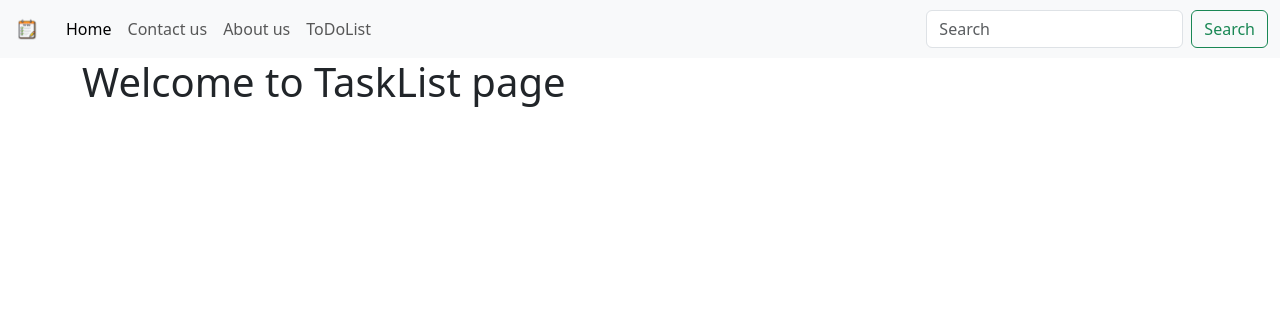
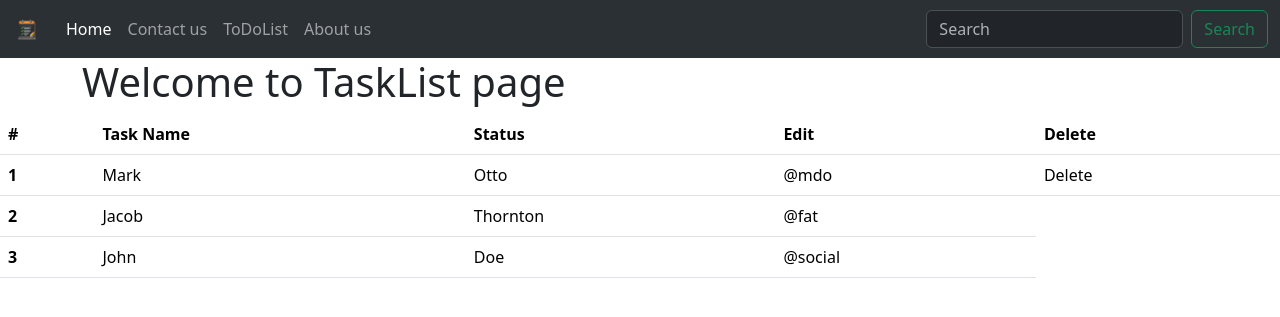
Before and after one commit to Ajaykapasiya/Learn-Django, a Django app: page /todolist/ in a window 1280 px wide. Shown: the top 317 px of the page. Run offline with Django 5.2, Linux system fonts and the light colour scheme.

Commit message:
Enhance todolist template and views; add task table and update context data

```diff
--- a/templates/base.html
+++ b/templates/base.html
@@ -13,9 +13,10 @@
       rel="stylesheet"
       integrity="sha384-sRIl4kxILFvY47J16cr9ZwB07vP4J8+LH7qKQnuqkuIAvNWLzeN8tE5YBujZqJLB"
       crossorigin="anonymous"
+
     />
 
-    <nav class="navbar navbar-expand-lg bg-body-tertiary">
+    <nav class="navbar navbar-expand-lg bg-body-tertiary" data-bs-theme="dark">
       <div class="container-fluid">
         <a class="navbar-brand" href="{% url 'homepage' %}"><img src="{% static 'image/todomanager.png' %}" alt="TodoManager" width="30" height="30"></a>
         <button
@@ -37,13 +38,14 @@
             <li class="nav-item">
               <a class="nav-link" href="{% url 'contact' %}">Contact us </a>
             </li>
+             <li class="nav-item">
+              <a class="nav-link" href="{% url 'todolist' %}">ToDoList</a>
+            </li>
 
             <li class="nav-item">
               <a class="nav-link" href="{% url 'about' %}">About us </a>
             </li>
-             <li class="nav-item">
-              <a class="nav-link" href="{% url '' %}">ToDoList</a>
-            </li>
+
           </ul>
           <form class="d-flex" role="search">
             <input
@@ -64,6 +66,7 @@
     <div class="container">
     <h1>{% block headline %}{% endblock headline %}</h1>
     </div>
+    {% block content %}{% endblock content %}
     <script
       src="https://cdn.jsdelivr.net/npm/bootstrap@5.3.8/dist/js/bootstrap.bundle.min.js"
       integrity="sha384-FKyoEForCGlyvwx9Hj09JcYn3nv7wiPVlz7YYwJrWVcXK/BmnVDxM+D2scQbITxI"
--- a/todolist/templates/todolist.html
+++ b/todolist/templates/todolist.html
@@ -8,3 +8,39 @@ TaskList page
 {% block headline %}
 Welcome to TaskList page
 {% endblock headline %}
+
+{% block content %}
+  <table class="table">
+  <thead>
+    <tr>
+      <th scope="col">#</th>
+      <th scope="col">Task Name</th>
+      <th scope="col">Status</th>
+      <th scope="col">Edit</th>
+      <th scope="col">Delete</th>
+    </tr>
+  </thead>
+  <tbody>
+    <tr>
+      <th scope="row">1</th>
+      <td>Mark</td>
+      <td>Otto</td>
+      <td>@mdo</td>
+      <td>Delete</td>
+    </tr>
+    <tr>
+      <th scope="row">2</th>
+      <td>Jacob</td>
+      <td>Thornton</td>
+      <td>@fat</td>
+    </tr>
+    <tr>
+      <th scope="row">3</th>
+      <td>John</td>
+      <td>Doe</td>
+      <td>@social</td>
+    </tr>
+  </tbody>
+</table>
+
+{% endblock content %}
--- a/todolist/views.py
+++ b/todolist/views.py
@@ -1,13 +1,18 @@
 from django.shortcuts import render
 from django.http import HttpResponse,JsonResponse
-
+from todolist.models import Task
 
 def hompage(request):
 
     return render(request, "main.html", {})
 
 def todolist(request):
-    return render(request, "todolist.html")
+    all_task = Task.objects.all()
+    context = {
+        'page':'todolist',
+        'all_tasks':all_task
+    }
+    return render(request, "todolist.html",context)
 
 
 def contact(request):
```
